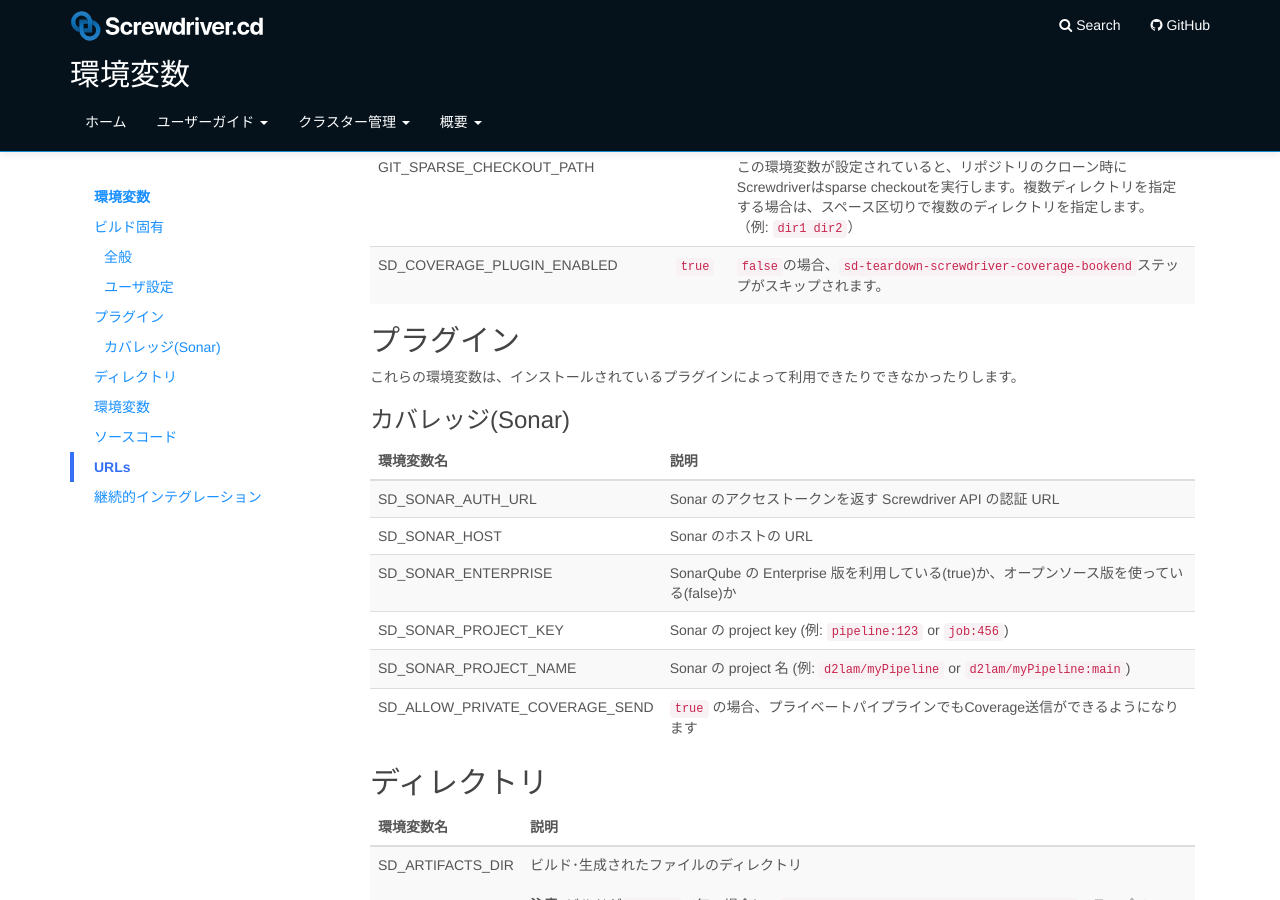
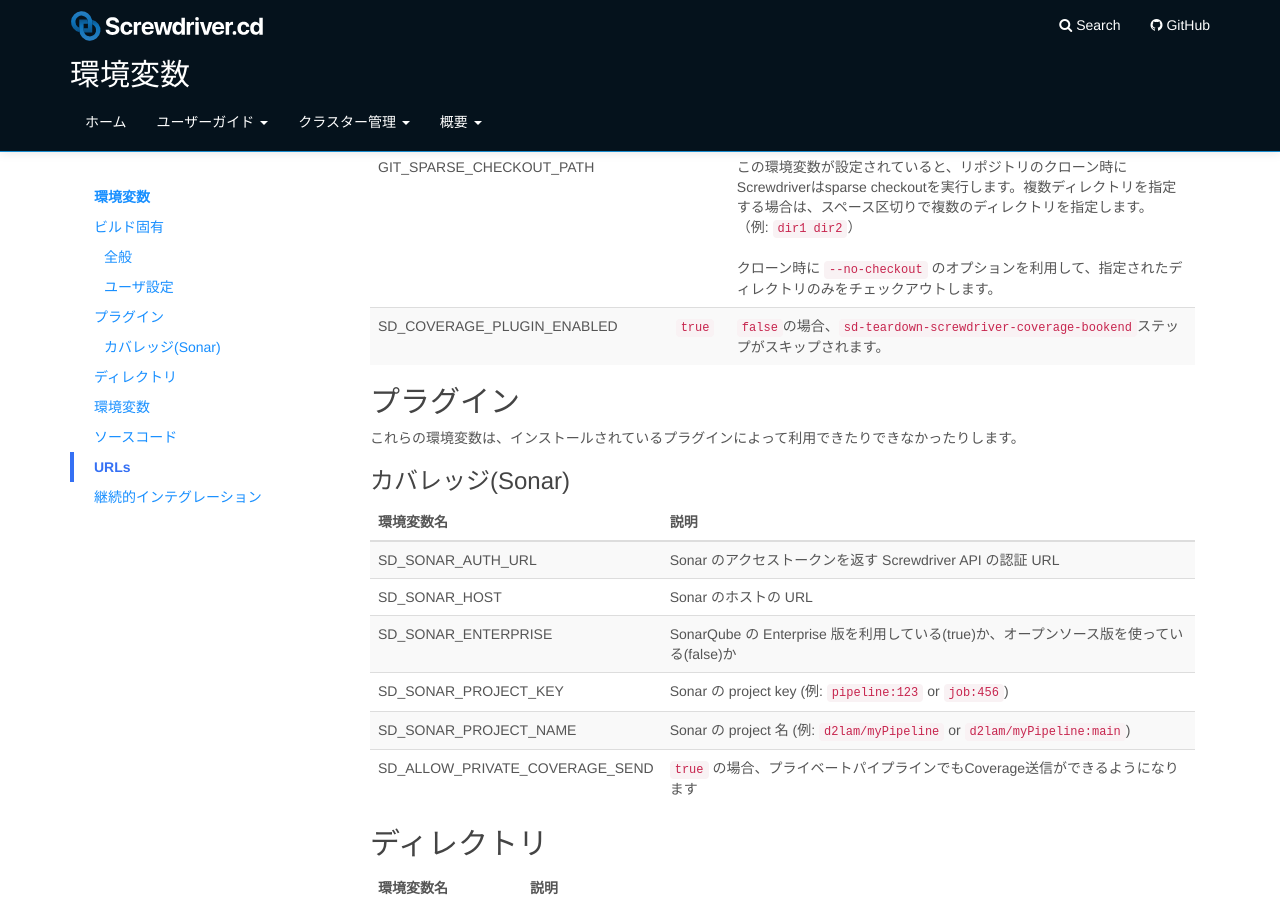
Before and after one commit to screwdriver-cd/guide, a Jekyll site: the page built from docs/ja/user-guide/environment-variables.md, in a window 1280 px wide and 900 px high, scrolled down 2132 px. Built offline with Jekyll 4.4.1, drawn with Linux system fonts in a browser that asks for light colours.

Commit message:
Add description

```diff
--- a/docs/ja/user-guide/environment-variables.md
+++ b/docs/ja/user-guide/environment-variables.md
@@ -80,7 +80,7 @@ Screwdriver はビルドの過程で利用できる環境変数をエクスポ
 | GIT_SHALLOW_CLONE_DEPTH | 50 | shallow clone する際の履歴を指定されたコミット数までで切り捨てます。 |
 | GIT_SHALLOW_CLONE_SINCE |  | 指定した日時から始まる履歴の一部でShallow cloneします。設定されている場合、`GIT_SHALLOW_CLONE_DEPTH`よりも優先されます。<br><br>`--shallow-since`を利用しており、絶対年代(例: `2019-04-01`)と相対年代(例: `4 weeks ago`)が設定できます。 |
 | GIT_SHALLOW_CLONE_SINGLE_BRANCH |  | `true`の場合、shallow cloneの際に`--single-branch`オプションを使います。それ以外の場合、`--no-single-branch`オプションが使われます。 |
-| GIT_SPARSE_CHECKOUT_PATH |  | この環境変数が設定されていると、リポジトリのクローン時にScrewdriverはsparse checkoutを実行します。複数ディレクトリを指定する場合は、スペース区切りで複数のディレクトリを指定します。 （例: `dir1 dir2`） |
+| GIT_SPARSE_CHECKOUT_PATH |  | この環境変数が設定されていると、リポジトリのクローン時にScrewdriverはsparse checkoutを実行します。複数ディレクトリを指定する場合は、スペース区切りで複数のディレクトリを指定します。 （例: `dir1 dir2`）<br><br> クローン時に `--no-checkout` のオプションを利用して、指定されたディレクトリのみをチェックアウトします。 |
 | SD_COVERAGE_PLUGIN_ENABLED | `true` | `false`の場合、`sd-teardown-screwdriver-coverage-bookend`ステップがスキップされます。 |
 
 ## プラグイン
```
Also changed, not shown: docs/user-guide/environment-variables.md (+1 -1 lines).
